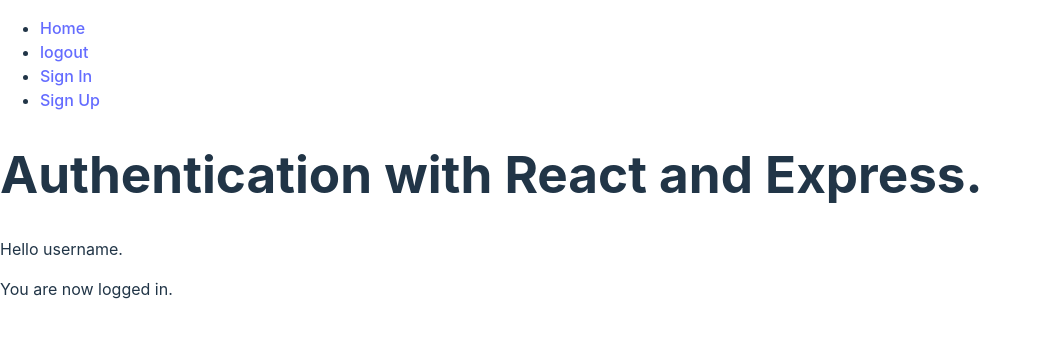
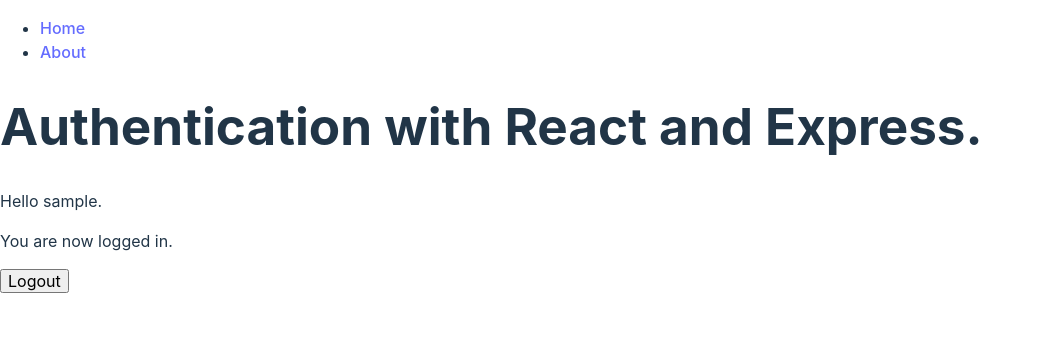
Before and after one commit to shravzzv/Authentication-with-React-and-Express, a React (Vite) app in the folder client/: page / in a window 1280 px wide. Shown: the top 338 px of the page, without its empty margins (0-1042 px from the left). Built offline with nearby package versions, Linux system fonts and the light colour scheme; sample sign-in values are in the browser's storage.

Commit message:
feat: Add protected routes

```diff
--- a/client/package.json
+++ b/client/package.json
@@ -11,6 +11,7 @@
   },
   "dependencies": {
     "normalize.css": "^8.0.1",
+    "prop-types": "^15.8.1",
     "react": "^18.2.0",
     "react-dom": "^18.2.0",
     "react-router-dom": "^6.23.1"
--- a/client/src/Layout.jsx
+++ b/client/src/Layout.jsx
@@ -1,10 +1,10 @@
 import Navbar from './components/Navbar'
 import { Outlet } from 'react-router-dom'
 
-export default function Layout() {
+export default function Layout(props) {
   return (
     <>
-      <Navbar />
+      <Navbar {...props} />
       <Outlet />
     </>
   )
--- a/client/src/Router.jsx
+++ b/client/src/Router.jsx
@@ -1,28 +1,57 @@
 import { createBrowserRouter, RouterProvider } from 'react-router-dom'
+import { useState } from 'react'
 import Layout from './Layout'
 import Home from './pages/Home'
+import About from './pages/About'
 import SignIn from './pages/SignIn'
 import SignUp from './pages/SignUp'
 import Error from './pages/Error'
+import ProtectedRoute from './components/ProtectedRoute'
 
 export default function Router() {
+  const [user, setUser] = useState(
+    JSON.parse(localStorage.getItem('user')) || ''
+  )
+
+  const handleLogin = (newUser = { username: 'Sai Shravan' }) => {
+    setUser(newUser)
+    localStorage.setItem('user', JSON.stringify(newUser))
+  }
+
+  const handleLogout = () => {
+    setUser('')
+    localStorage.setItem('user', null)
+  }
+
   const router = createBrowserRouter([
     {
       path: '/',
-      element: <Layout />,
-      errorElement: <Error />,
+      element: <Layout user={user} />,
+      errorElement: <Error user={user} />,
       children: [
         {
           path: '/',
-          element: <Home />,
+          element: (
+            <ProtectedRoute user={user}>
+              <Home user={user} logout={handleLogout} />
+            </ProtectedRoute>
+          ),
+        },
+        {
+          path: '/about',
+          element: (
+            <ProtectedRoute user={user}>
+              <About />
+            </ProtectedRoute>
+          ),
         },
         {
           path: '/signin',
-          element: <SignIn />,
+          element: <SignIn user={user} login={handleLogin} />,
         },
         {
           path: '/signup',
-          element: <SignUp />,
+          element: <SignUp user={user} login={handleLogin} />,
         },
       ],
     },
--- a/client/src/components/Navbar.jsx
+++ b/client/src/components/Navbar.jsx
@@ -1,21 +1,33 @@
 import { Link } from 'react-router-dom'
+import PropTypes from 'prop-types'
 
-export default function Navbar() {
+Navbar.propTypes = {
+  user: PropTypes.any.isRequired,
+}
+
+export default function Navbar({ user }) {
   return (
     <nav>
       <ul>
+        {user ? (
+          <>
             <li>
               <Link to='/'>Home</Link>
             </li>
             <li>
-          <Link to='#'>logout</Link>
+              <Link to='/about'>About</Link>
             </li>
+          </>
+        ) : (
+          <>
             <li>
               <Link to='/signin'>Sign In</Link>
             </li>
             <li>
               <Link to='/signup'>Sign Up</Link>
             </li>
+          </>
+        )}
       </ul>
     </nav>
   )
--- /dev/null
+++ b/client/src/components/ProtectedRoute.jsx
@@ -0,0 +1,20 @@
+import PropTypes from 'prop-types'
+import { Navigate } from 'react-router-dom'
+
+ProtectedRoute.propTypes = {
+  user: PropTypes.any.isRequired,
+  redirectPath: PropTypes.string,
+  children: PropTypes.any,
+}
+
+export default function ProtectedRoute({
+  user,
+  redirectPath = '/signin',
+  children,
+}) {
+  if (!user) {
+    return <Navigate to={redirectPath} replace />
+  }
+
+  return children
+}
--- /dev/null
+++ b/client/src/pages/About.jsx
@@ -0,0 +1,13 @@
+export default function About() {
+  return (
+    <>
+      <h1>About us</h1>
+      <p>
+        Lorem ipsum dolor sit amet consectetur adipisicing elit. Perferendis ab
+        repellat corporis, ratione, est accusamus amet magni officia blanditiis
+        quos laborum sunt accusantium, eligendi libero aliquid! Itaque
+        repellendus autem beatae!
+      </p>
+    </>
+  )
+}
--- a/client/src/pages/Error.jsx
+++ b/client/src/pages/Error.jsx
@@ -1,13 +1,11 @@
-import { Link } from 'react-router-dom'
 import Navbar from '../components/Navbar'
 
-export default function Error() {
+export default function Error(props) {
   return (
     <>
-      <Navbar />
+      <Navbar {...props} />
       <h1>404</h1>
       <p>OOPS. There is nothing to see here.</p>
-      <Link to='/'>Go back to home.</Link>
     </>
   )
 }
--- a/client/src/pages/Home.jsx
+++ b/client/src/pages/Home.jsx
@@ -1,9 +1,25 @@
-export default function Home() {
+import PropTypes from 'prop-types'
+import { useNavigate } from 'react-router-dom'
+
+Home.propTypes = {
+  user: PropTypes.any.isRequired,
+  logout: PropTypes.func.isRequired,
+}
+
+export default function Home({ user, logout }) {
+  const navigate = useNavigate()
+
+  const handleLogout = () => {
+    logout()
+    navigate('/signin')
+  }
+
   return (
     <>
       <h1>Authentication with React and Express.</h1>
-      <p>Hello username.</p>
+      <p>Hello {user?.username}.</p>
       <p>You are now logged in.</p>
+      <button onClick={handleLogout}>Logout</button>
     </>
   )
 }
--- a/client/src/pages/SignIn.jsx
+++ b/client/src/pages/SignIn.jsx
@@ -1,8 +1,28 @@
-export default function SignIn() {
+import PropTypes from 'prop-types'
+import { useNavigate, Navigate } from 'react-router-dom'
+
+SignIn.propTypes = {
+  user: PropTypes.any.isRequired,
+  login: PropTypes.func.isRequired,
+}
+
+export default function SignIn({ user, login }) {
+  const navigate = useNavigate()
+
+  const handleSubmit = (e) => {
+    e.preventDefault()
+    login()
+    navigate('/')
+  }
+
+  if (user) {
+    return <Navigate to={'/'} replace />
+  }
+
   return (
     <>
       <h1>Sign In</h1>
-      <form>
+      <form onSubmit={handleSubmit}>
         <div className='formControl'>
           <label htmlFor='username'>Username:</label>
           <input
--- a/client/src/pages/SignUp.jsx
+++ b/client/src/pages/SignUp.jsx
@@ -1,8 +1,28 @@
-export default function SignUp() {
+import PropTypes from 'prop-types'
+import { useNavigate, Navigate } from 'react-router-dom'
+
+SignUp.propTypes = {
+  user: PropTypes.any.isRequired,
+  login: PropTypes.func.isRequired,
+}
+
+export default function SignUp({ user, login }) {
+  const navigate = useNavigate()
+
+  const handleSubmit = (e) => {
+    e.preventDefault()
+    login()
+    navigate('/')
+  }
+
+  if (user) {
+    return <Navigate to={'/'} replace />
+  }
+
   return (
     <>
       <h1>Sign Up</h1>
-      <form>
+      <form onSubmit={handleSubmit}>
         <div className='formControl'>
           <label htmlFor='username'>Username:</label>
           <input
```
Also changed, not shown: 1 other file (tests, documents, lock files or other folders). Lines whose indentation alone changed are shown as unchanged.
